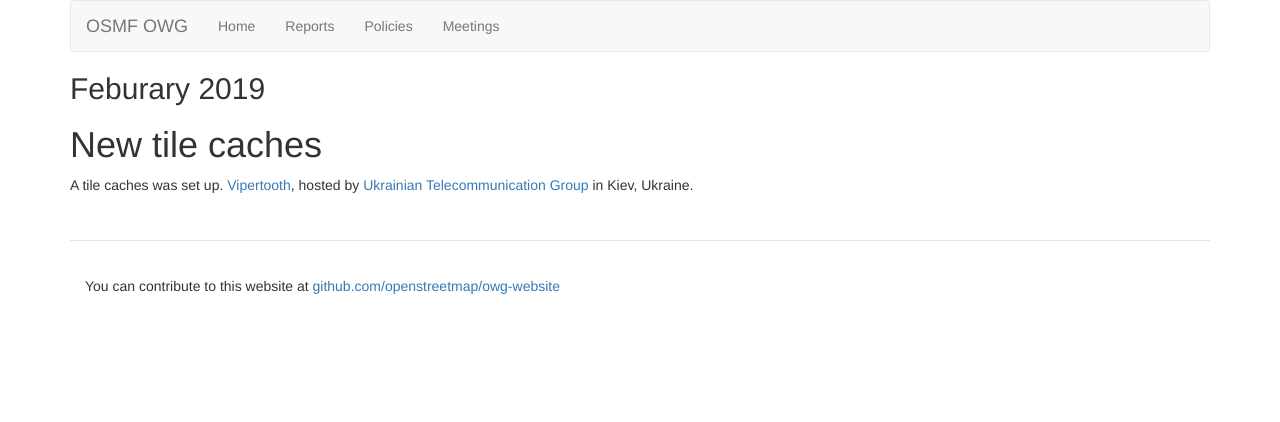
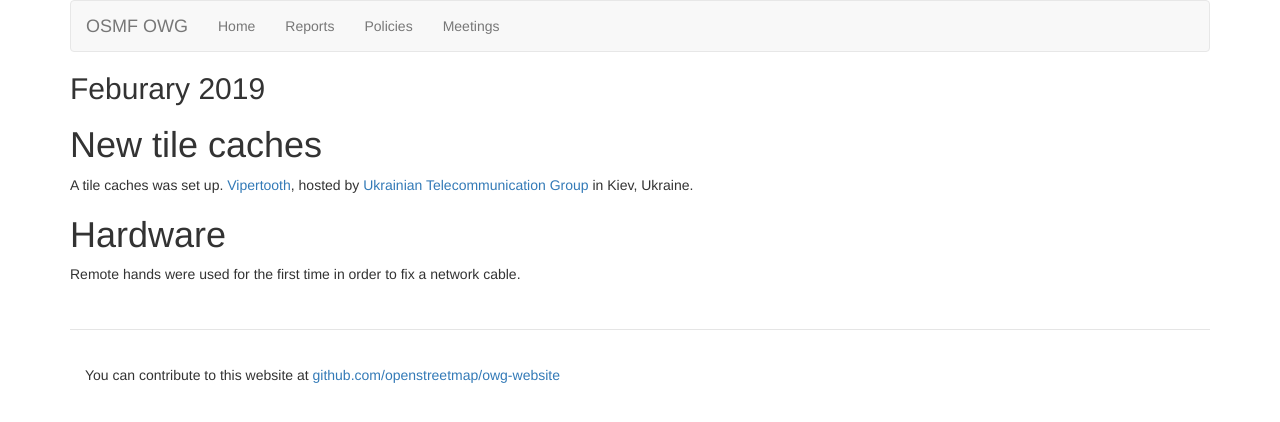
Before and after one commit to openstreetmap/owg-website, a Jekyll site: the page built from _posts/2019-02-01-feburary.md, in a window 1280 px wide. Shown: the top 422 px of the page. Built offline with Jekyll 4.4.1, drawn with Linux system fonts in a browser that asks for light colours.

Commit message:
Add usage of remote hands

```diff
--- a/_posts/2019-02-01-feburary.md
+++ b/_posts/2019-02-01-feburary.md
@@ -7,3 +7,7 @@ date: 2019-2-28 23:59:59
 # New tile caches
 
 A tile caches was set up. [Vipertooth](https://hardware.openstreetmap.org/servers/vipertooth.openstreetmap.org/), hosted by [Ukrainian Telecommunication Group](https://grifon.fr/) in Kiev, Ukraine.
+
+# Hardware
+
+Remote hands were used for the first time in order to fix a network cable.
```
